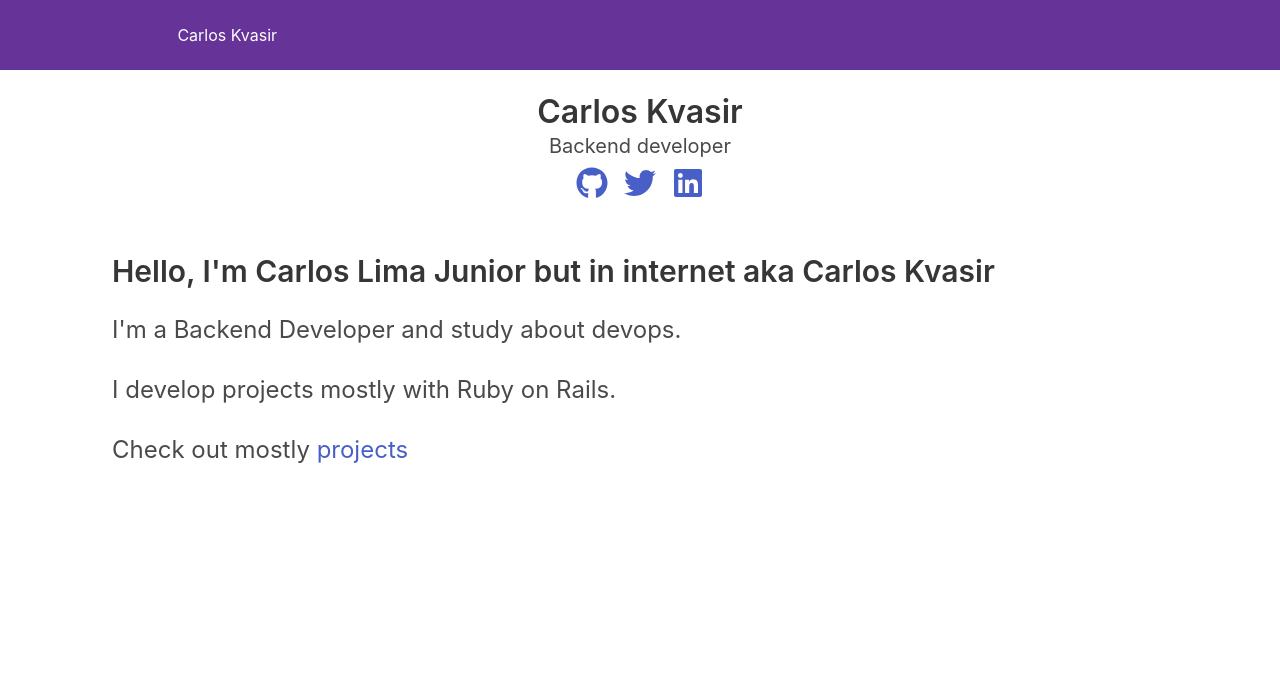
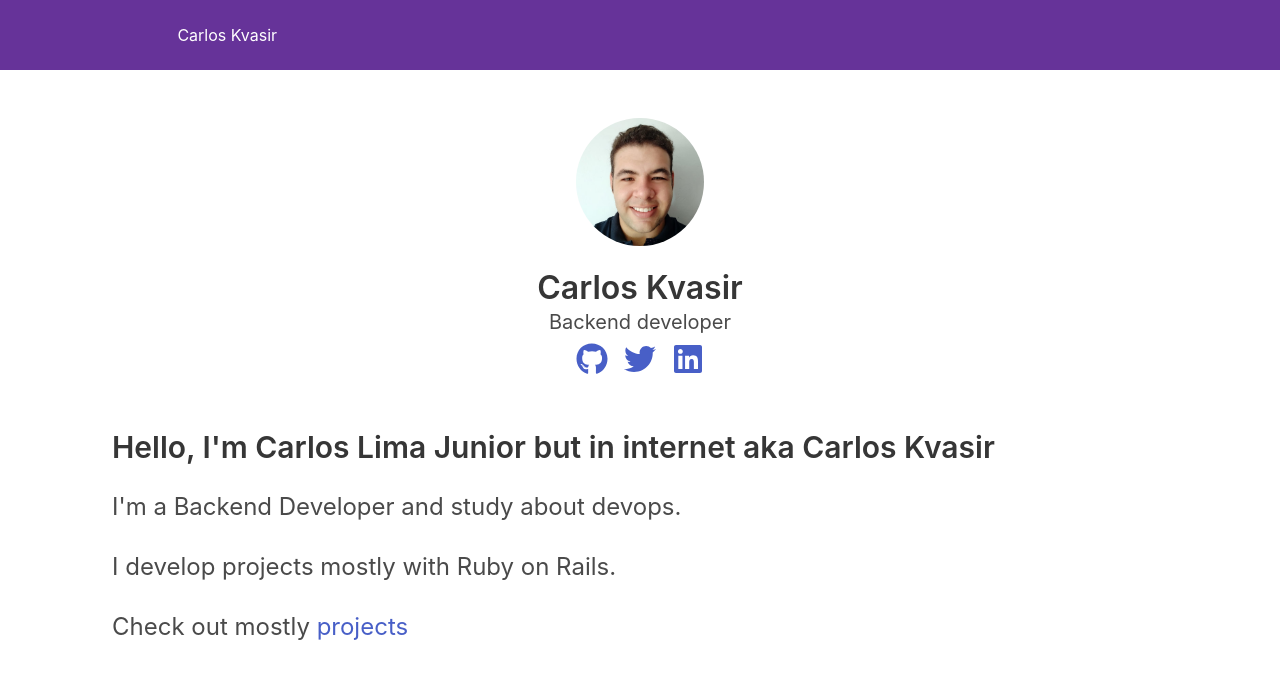
Before and after one commit to carloskvasir/carloskvasir.dev, a Gatsby site: page / in a window 1280 px wide. Built offline with nearby package versions, Linux system fonts and the light colour scheme; Gatsby itself is replaced by a stand-in of ours.

Commit message:
feat: put my photo in index

```diff
--- a/src/pages/index.jsx
+++ b/src/pages/index.jsx
@@ -6,6 +6,9 @@ import { faGithub, faTwitter, faLinkedin } from '@fortawesome/free-brands-svg-ic
 import Layout from '../components/Layout';
 import Seo from '../components/Seo';
 
+import '../styles/home.scss';
+import photo from '../assets/images/carloskvasir.png';
+
 const Home = () => (
   <Layout>
     <Seo
@@ -13,6 +16,9 @@ const Home = () => (
       keywords="Ruby, Rails, API, developer"
     />
     <header className="has-text-centered">
+      <figure className="image is-128x128">
+        <img className="is-rounded" src={photo} alt="Carlos Kvasir" />
+      </figure>
       <h1 className="title">Carlos Kvasir</h1>
       <h2 className="subtitle">Backend developer</h2>
     </header>
--- /dev/null
+++ b/src/styles/home.scss
@@ -0,0 +1,3 @@
+.image {
+  margin: 48px auto 24px;
+}
--- a/src/styles/index.scss
+++ b/src/styles/index.scss
@@ -1 +1 @@
-@import '~bulma/bulma'
+@import '~bulma/bulma';
```
